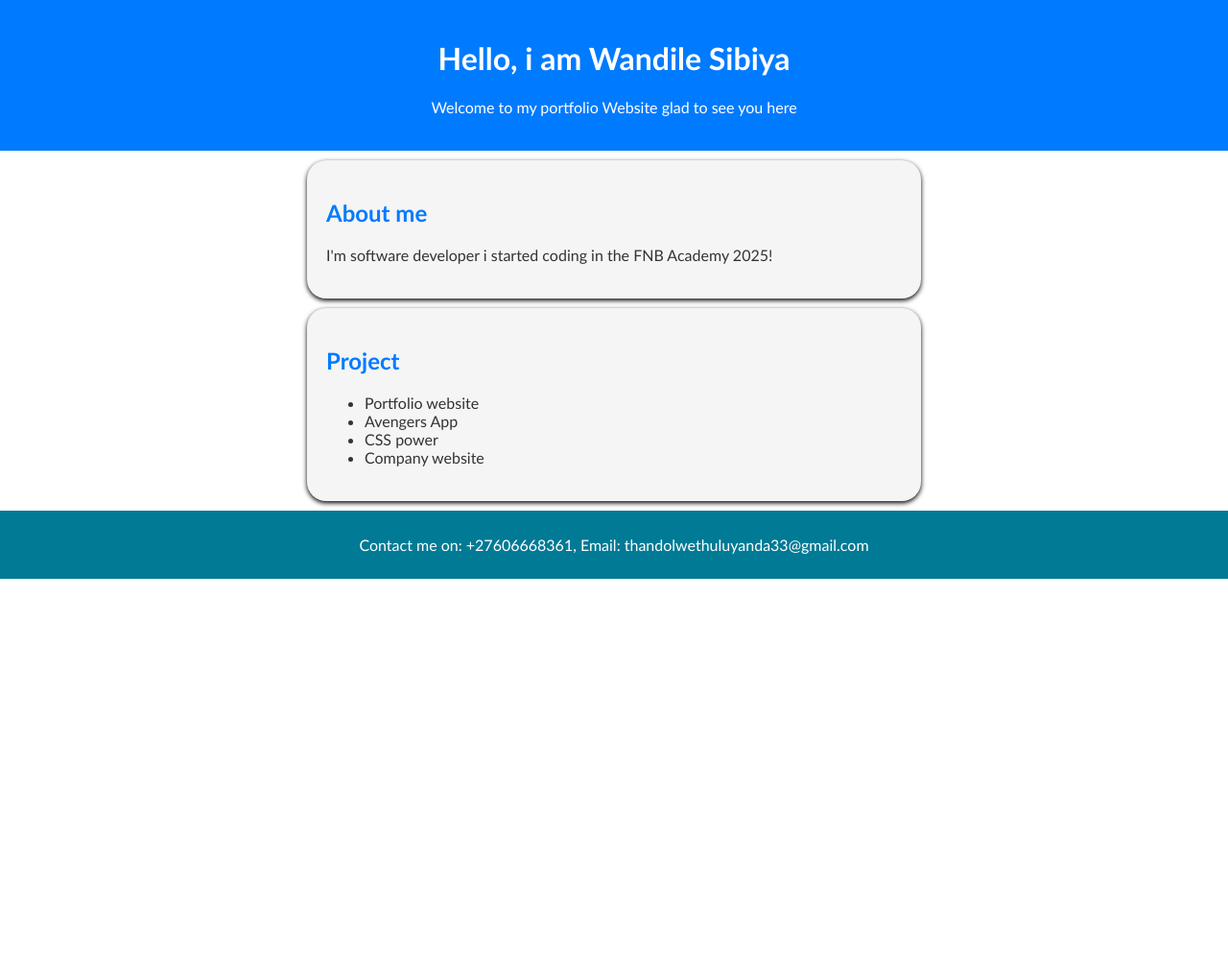
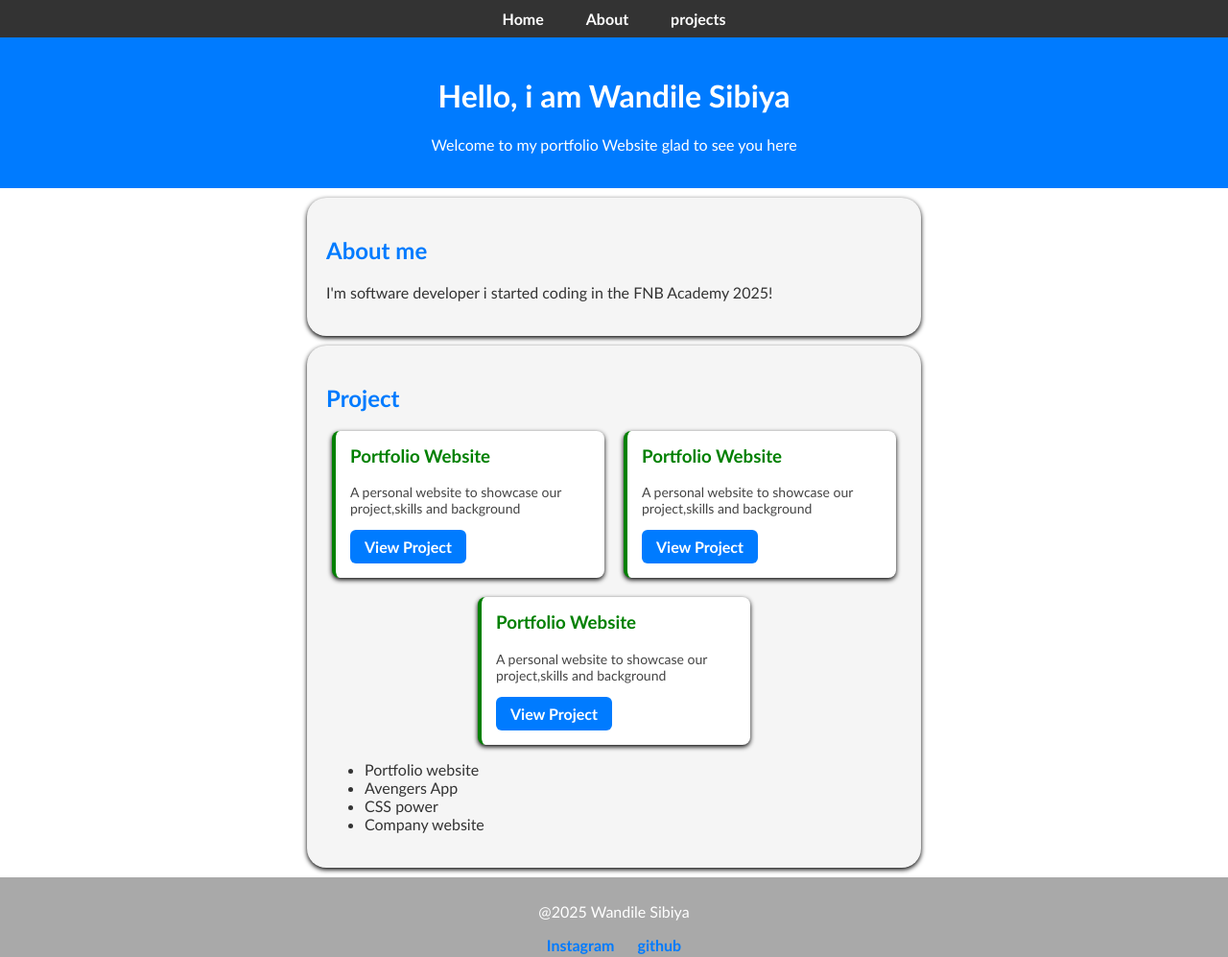
Before and after one commit to Thandolwethu20-web/wandile-portfolio, a plain HTML site: page index.html in a window 1280 px wide. Shown: the whole page at 96% size. Before the commit the page ends 800 px from the top, so only its background shows below. Drawn offline with Linux system fonts and the light colour scheme.

Commit message:
updated project section and added social links

```diff
--- a/index.html
+++ b/index.html
@@ -4,9 +4,17 @@
     <meta charset="UTF-8" />
     <meta name="viewport" content="width=device-width, initial-scale=1.0" />
     <title>Wandile Sibiya-portfolio</title>
-    <link rel="stylesheet" href="style.css">
+    <link rel="stylesheet" href="style.css" />
   </head>
   <body>
+    <nav>
+      <ul class="navbar">
+        <li><a href="#home">Home</a></li>
+        <li><a href="#about">About</a></li>
+        <li><a href="#projects">projects</a></li>
+
+      </ul>
+    </nav>
     <header>
       <h1>Hello, i am Wandile Sibiya</h1>
       <p>Welcome to my portfolio Website glad to see you here</p>
@@ -16,17 +24,45 @@
       <p>I'm software developer i started coding in the FNB Academy 2025!</p>
     </section>
     <section class="projects">
-    <h2>Project</h2>
-    <ul>
+      <h2>Project</h2>
+
+      <div class="project-list">
+      <div class="project-card">
+        <h3>Portfolio Website</h3>
+        <p>A personal website to showcase our project,skills and background</p>
+        <a href="https://sims2-portfolio.netlify.app" target="_blank">View Project</a>
+
+      </div>
+
+      <div class="project-card">
+        <h3>Portfolio Website</h3>
+        <p>A personal website to showcase our project,skills and background</p>
+        <a href="https://sims2-portfolio.netlify.app" target="_blank">View Project</a>
+
+      </div>
+      <div class="project-card">
+        <h3>Portfolio Website</h3>
+        <p>A personal website to showcase our project,skills and background</p>
+        <a href="https://sims2-portfolio.netlify.app"  target="_blank">View Project</a>
+      </div>
+      </div>
+
+      <ul>
         <li>Portfolio website</li>
         <li>Avengers App</li>
         <li>CSS power</li>
         <li>Company website</li>
+      </ul>
+    </section>
 
-    </ul>
-    </section>
     <footer>
-        <p>Contact me on: +27606668361, Email: thandolwethuluyanda33@gmail.com</p>
+      <p>@2025 Wandile Sibiya</p>
+      <div class="social-links">
+        <a href="https://istagram.com/luyanda4792" target="_blank">Instagram</a>
+        <a href="https://github.com/thandolwethu20-web" target="_blank"
+          >github</a
+        >
+      </div>
     </footer>
   </body>
 </html>
--- a/style.css
+++ b/style.css
@@ -30,6 +30,96 @@ h2{
 footer{
     text-align: center;
     padding: 10px;
-    background: #007a95;
+    background:darkgray;
     color: #ffffff;
 }
+.social-links{
+    margin-top: 10px;
+}
+.social-links > a{
+    margin: 10px;
+    color: #007bff;
+    text-decoration: none;
+    font-weight: bold;
+
+}
+.social-links >a:hover{
+    text-decoration: underline;
+    font-size: 20px;
+    color:black;
+}
+/*project list*/
+.project-list{
+    display:flex;
+    flex-wrap: wrap;
+    justify-content: center;
+    gap: 20px;
+}
+.project-card{
+    background-color: #ffffff;
+    border-left: 4px solid green;
+    border-radius: 8px;
+    padding: 15px;
+    width: 250px;
+    box-shadow: 0 2px 5px rgba(0,0,0,1);
+    transition: transform 0.2s;
+
+}
+.project-card:hover{
+    transform: translateY(-5px);
+
+}
+.project-card > h3{
+    margin-top: 0px;
+    color: green;
+
+}
+.project-card >p{
+    font-size: 14px;
+    color: #444;
+}
+.project-card > a{
+    display: inline-block;
+    padding: 8px 15px;
+    background-color: #007bff;
+    color: #ffffff;
+    border: none;
+    border-radius: 6px;
+    text-decoration: none;
+    font-weight: bold;
+    transition: background-color 0.2s ease;
+
+}
+.project-card > a:hover{
+    background-color: #0056b3;
+}
+.navbar{
+    background-color: #333;
+    position: sticky;
+    top: 0;
+    z-index: 1000px;
+
+}
+.navbar{
+    list-style: none;
+    display: flex;
+    justify-content: center;
+    padding: 10px 0;
+    margin: 0;
+    gap: 20px;
+
+}
+.navbar > li > a{
+    color:#ffffff;
+    text-decoration: none;
+    font-weight: bold;
+    padding: 6px 12px;
+    border-radius: 4px;
+    transition: background-color 0.2s ease;
+
+}
+.navbar > li > a:hover{
+    background-color: #007bff;
+
+
+}
```
